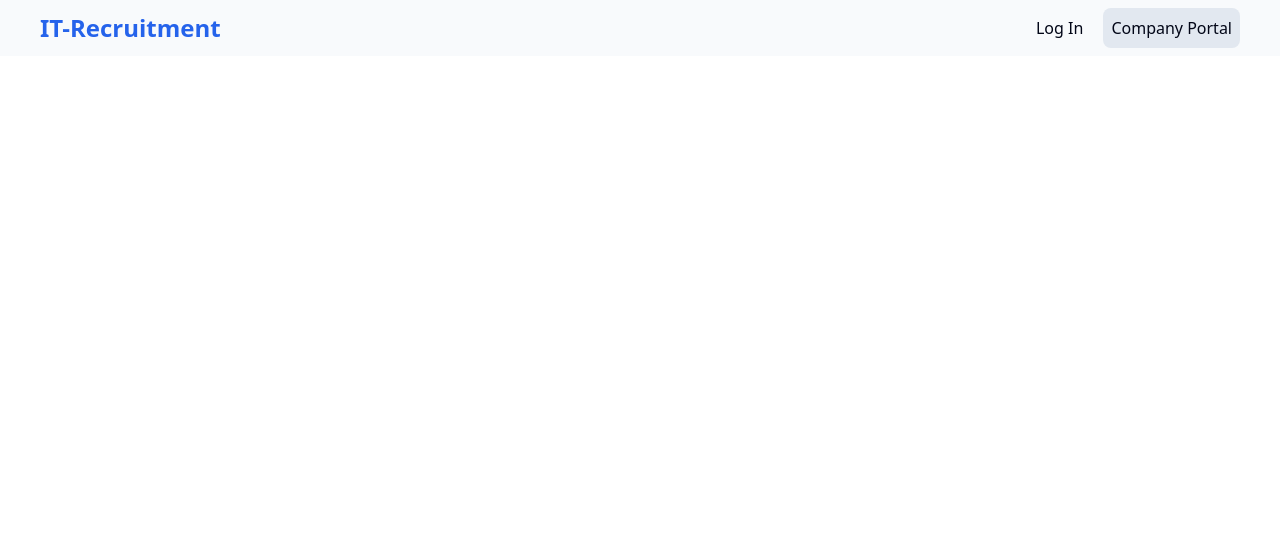
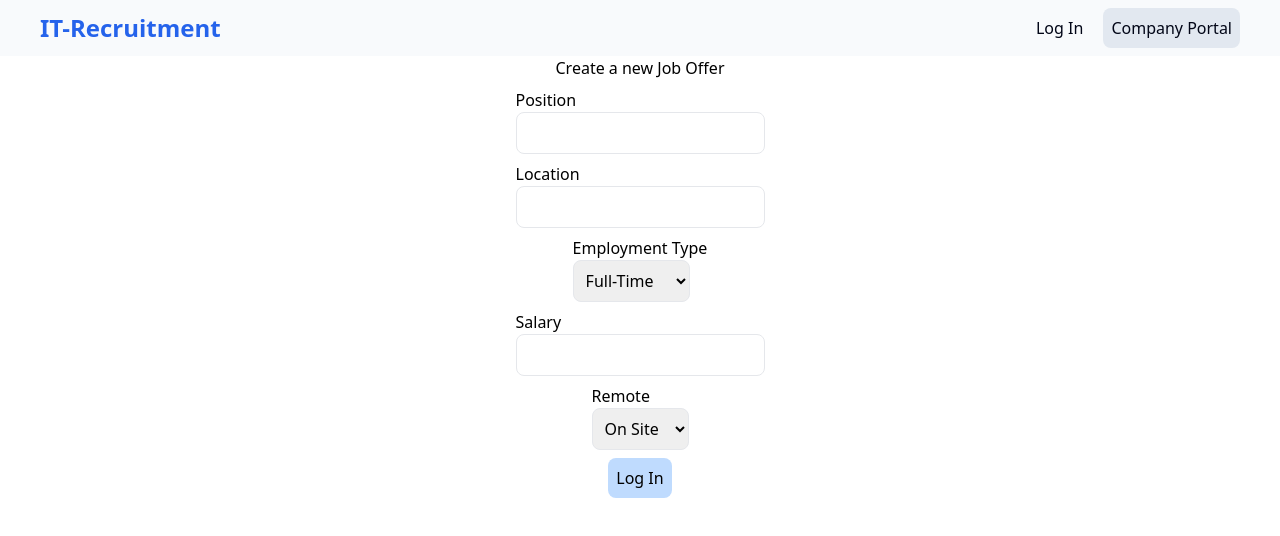
Before and after one commit to smnraphael/ironhack-final-project, a React (Vite) app in the folder frontend/: page /company/1/new-job-offer in a window 1280 px wide. Shown: the top 536 px of the page. Built offline with nearby package versions, Linux system fonts and the light colour scheme.

Commit message:
fix navbar + readme update

```diff
--- a/frontend/src/App.tsx
+++ b/frontend/src/App.tsx
@@ -10,6 +10,8 @@ import CompanyProfile from "./pages/CompanyProfile";
 import Application from "./pages/Application";
 import UserProfile from "./pages/UserProfile";
 import CompanyPrivateProfile from "./pages/CompanyPrivateProfile";
+import PostJobOffer from "./pages/PostJobOffer";
+import CompanyJobOffers from "./pages/CompanyJobOffers";
 
 function App() {
   return (
@@ -30,10 +32,18 @@ function App() {
           path="/job-offers/:jobOfferId/application"
           element={<Application />}
         />
-        <Route path="/user/profile/:userId" element={<UserProfile />} />
+        <Route path="/user/profile" element={<UserProfile />} />
         <Route
-          path="/company/private-profile/:companyId"
+          path="/company/private-profile"
           element={<CompanyPrivateProfile />}
+        />
+        <Route
+          path="company/:companyId/new-job-offer"
+          element={<PostJobOffer />}
+        />
+        <Route
+          path="/company/private-profile/:companyId/job-offers"
+          element={<CompanyJobOffers />}
         />
       </Routes>
     </div>
--- a/frontend/src/components/Navbar.tsx
+++ b/frontend/src/components/Navbar.tsx
@@ -17,7 +17,7 @@ const Navbar = () => {
           <>
             {user ? (
               <>
-                <Link to={`/user/profile/${user._id}`}>
+                <Link to={"/user/profile"}>
                   <img
                     src={user.avatar}
                     alt={user.firstName}
@@ -33,7 +33,7 @@ const Navbar = () => {
               </>
             ) : company ? (
               <>
-                <Link to={`company/private-profile/${company._id}`}>
+                <Link to={`company/private-profile`}>
                   <img
                     src={company.logo}
                     alt={company.name}
--- /dev/null
+++ b/frontend/src/pages/CompanyJobOffers.tsx
@@ -0,0 +1,77 @@
+import { useEffect, useState } from "react";
+import api from "../service/api";
+import { useParams } from "react-router-dom";
+
+type Job = {
+  _id: string;
+  oneCompany: {
+    _id: string;
+    name: string;
+    logo: string;
+  };
+  jobOffers: {
+    _id: string;
+    position: string;
+  }[];
+  position: string;
+  positionOverview: string;
+  employmentType: string;
+  remote: boolean;
+  salary: number;
+  createdAt: Date;
+};
+
+const CompanyJobOffers = () => {
+  const [companyJobs, setCompanyJobs] = useState<Job | null>(null);
+
+  const { companyId } = useParams();
+
+  const fetchCompanyJobs = async () => {
+    try {
+      const { data } = await api.get(`/companies/profile/${companyId}`);
+      setCompanyJobs(data);
+      console.log(data);
+    } catch (error) {
+      console.log(error);
+    }
+  };
+
+  useEffect(() => {
+    fetchCompanyJobs();
+  }, []);
+
+  if (!companyJobs) {
+    return <div>Loading...</div>;
+  }
+
+  return (
+    <div className="px-20 py-5 text-d-dark dark:bg-d-dark dark:text-l-light">
+      <img
+        src={companyJobs.oneCompany.logo}
+        alt={companyJobs.oneCompany.name}
+        className="h-36 rounded-lg"
+      />
+      <h2 className="text-3xl font-bold">{companyJobs.oneCompany.name}</h2>
+      <table>
+        <thead className="bg-l-mid">
+          <tr>
+            <th>Position</th>
+            <th>Number of Applicants</th>
+            <th></th>
+          </tr>
+        </thead>
+        <tbody>
+          {companyJobs.jobOffers.map((offer) => (
+            <tr key={offer._id}>
+              <td>{offer.position}</td>
+              <td>Number of Applicants</td>
+              <td>→</td>
+            </tr>
+          ))}
+        </tbody>
+      </table>
+    </div>
+  );
+};
+
+export default CompanyJobOffers;
--- a/frontend/src/pages/CompanyPrivateProfile.tsx
+++ b/frontend/src/pages/CompanyPrivateProfile.tsx
@@ -1,3 +1,4 @@
+import { Link } from "react-router-dom";
 import useAuth from "../context/useAuth";
 
 const CompanyPrivateProfile = () => {
@@ -23,6 +24,24 @@ const CompanyPrivateProfile = () => {
           <p>{company.website}</p>
           <p>Description</p>
           <p>{company.description}</p>
+
+          <button className="bg-l-contrast dark:bg-d-contrast text-l-light font-bold px-3 py-2 rounded-lg">
+            EDIT PROFILE
+          </button>
+
+          <Link
+            to={`/company/${company._id}/new-job-offer`}
+            className="bg-l-contrast dark:bg-d-contrast text-l-light font-bold px-3 py-2 rounded-lg"
+          >
+            Post job offer
+          </Link>
+
+          <Link
+            to={`/company/private-profile/${company._id}/job-offers`}
+            className="bg-l-contrast dark:bg-d-contrast text-l-light font-bold px-3 py-2 rounded-lg"
+          >
+            See all job offers
+          </Link>
         </>
       )}
     </div>
--- /dev/null
+++ b/frontend/src/pages/PostJobOffer.tsx
@@ -0,0 +1,72 @@
+const PostJobOffer = () => {
+  return (
+    <div>
+      <form className="flex flex-col justify-center items-center gap-2">
+        <h1>Create a new Job Offer</h1>
+        <div className="flex flex-col">
+          <label htmlFor="position">Position</label>
+          <input
+            type="text"
+            id="position"
+            name="position"
+            required
+            className="border rounded-lg p-2"
+          />
+        </div>
+        <div className="flex flex-col">
+          <label htmlFor="location">Location</label>
+          <input
+            type="text"
+            id="location"
+            name="location"
+            required
+            className="border rounded-lg p-2"
+          />
+        </div>
+        <div>
+          <label htmlFor="employmentType">Employment Type</label>
+          <select
+            id="employmentType"
+            name="employmentType"
+            required
+            className="border rounded-lg p-2 flex flex-col"
+          >
+            <option value="Full-Time">Full-Time</option>
+            <option value="Part-Time">Part-Time</option>
+            <option value="Internship">Internship</option>
+          </select>
+        </div>
+        <div className="flex flex-col">
+          <label htmlFor="salary">Salary</label>
+          <input
+            type="number"
+            id="salary"
+            name="salary"
+            required
+            className="border rounded-lg p-2"
+          />
+        </div>
+        <div>
+          <label htmlFor="remote">Remote</label>
+          <select
+            id="remote"
+            name="remote"
+            required
+            className="border rounded-lg p-2 flex flex-col"
+          >
+            <option value="On Site">On Site</option>
+            <option value="Hybrid">Hybrid</option>
+            <option value="Remote">Remote</option>
+          </select>
+        </div>
+        <div>
+          <button type="submit" className="bg-blue-200 rounded-lg p-2">
+            Log In
+          </button>
+        </div>
+      </form>
+    </div>
+  );
+};
+
+export default PostJobOffer;
```
Also changed, not shown: 1 other file (tests, documents, lock files or other folders).
